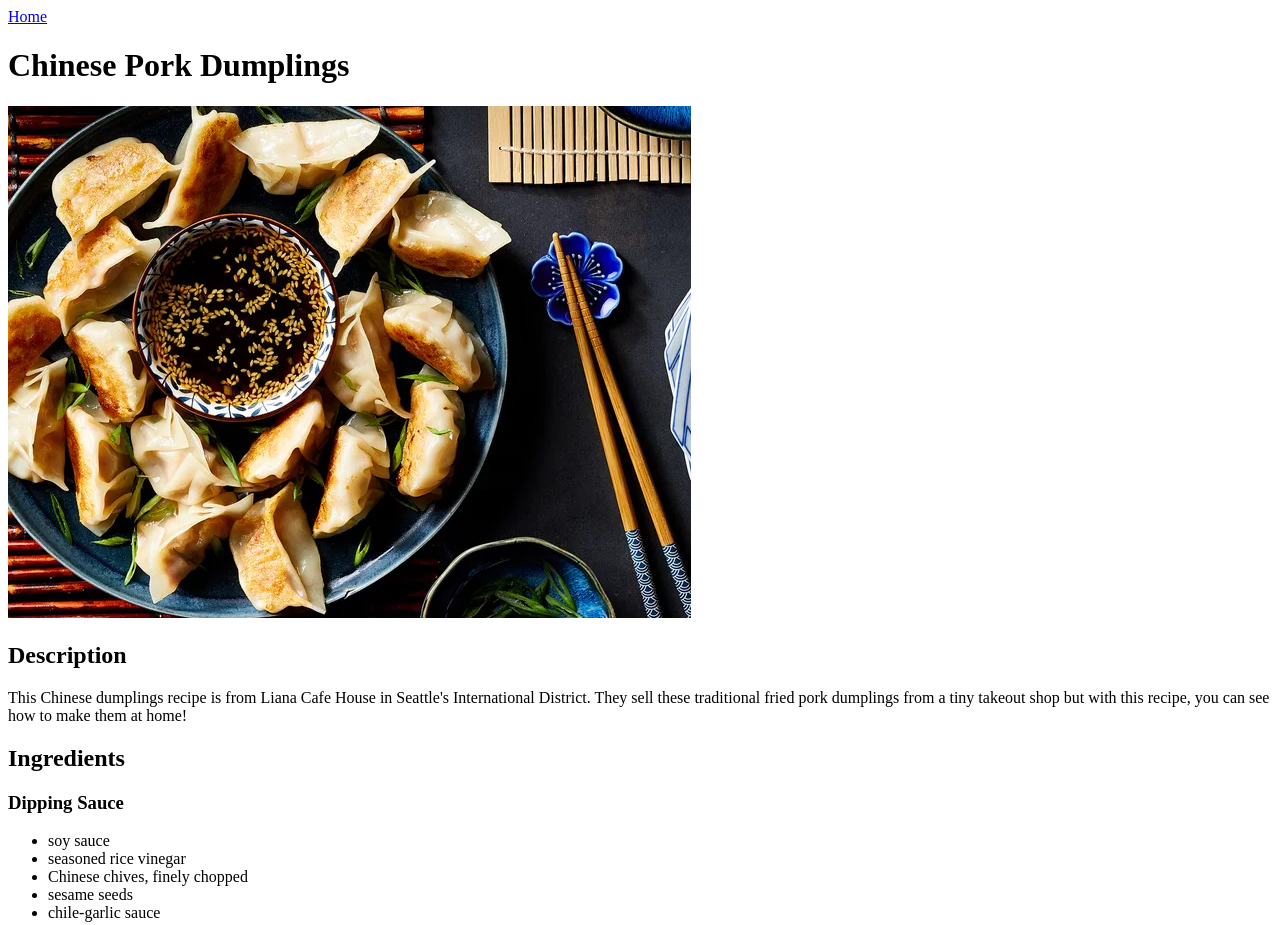
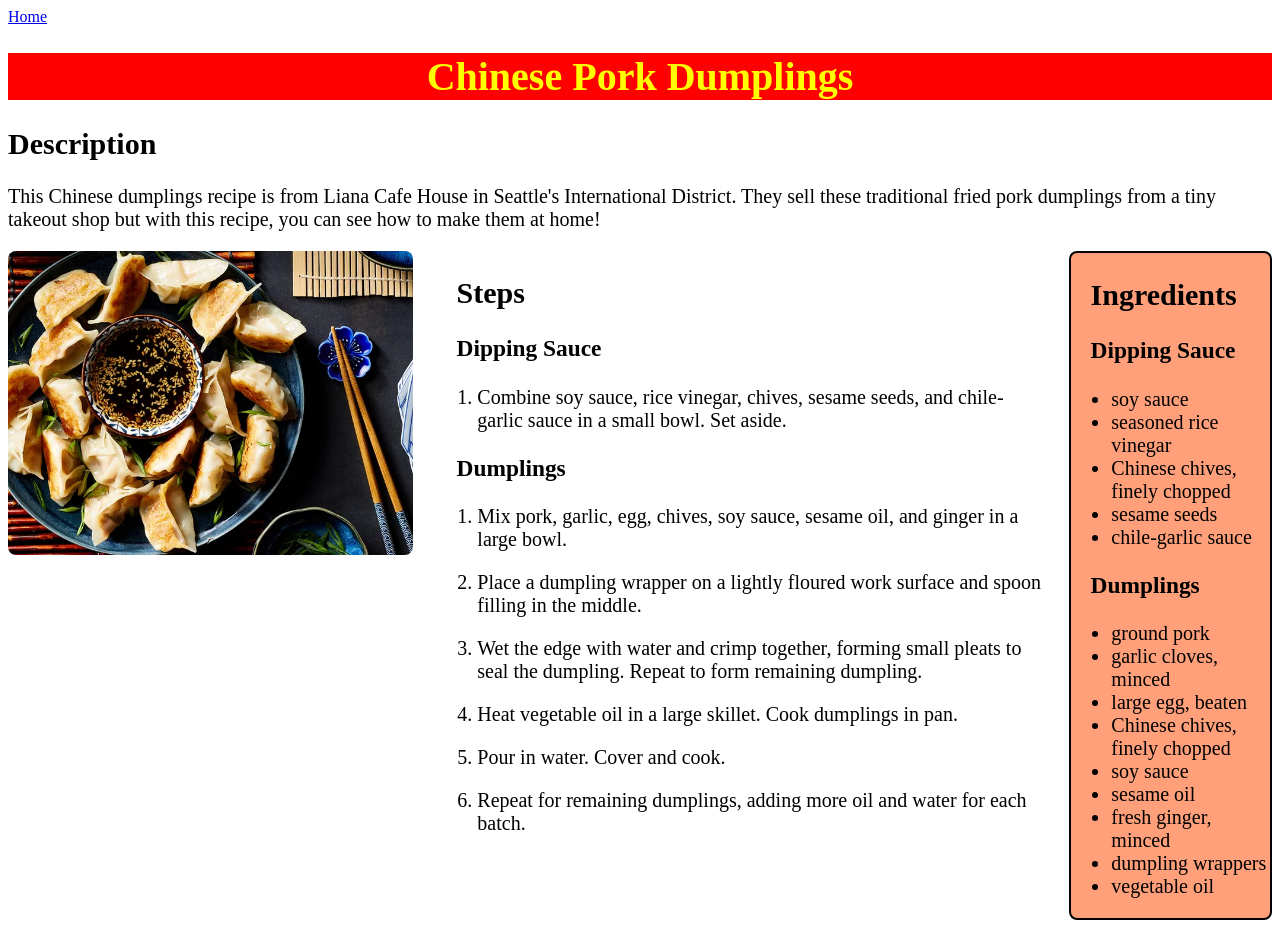
Before and after one commit to marcelojmontanez/odin-recipes, a plain HTML site: page recipes/chinese-pork-dumplings.html in a window 1280 px wide. Shown: the top 925 px of the page. Drawn offline with Linux system fonts and the light colour scheme.

Commit message:
Update html structure of remaining recipe pages
Change html of recipe pages to match new css.

```diff
--- a/recipes/chinese-pork-dumplings.html
+++ b/recipes/chinese-pork-dumplings.html
@@ -3,18 +3,54 @@
     <head>
         <meta charset="UTF-8">
         <title>Chinese Pork Dumplings Recipe</title>
+        <link rel="stylesheet" href="odin-recipes-recipe.css">
     </head>
     <body>
-        <a href="../index.html">Home</a>
-        <h1>Chinese Pork Dumplings</h1>
-        <img src="../images/chinese-pork-dumplings.png"
-            alt="a picture of Chinese pork dumplings">
+        <a class="home" href="../index.html">Home</a>
+        <main class="recipe">
+			<h1 class="name">Chinese Pork Dumplings</h1>
+
+			<div class="desc">
                 <h2>Description</h2>
                 <p>This Chinese dumplings recipe is from Liana Cafe House in
                     Seattle's International District. They sell these traditional
                     fried pork dumplings from a tiny takeout shop but with this recipe,
                     you can see how to make them at home!
                 </p>
+            </div>
+
+            <div class="content">
+				<img src="../images/chinese-pork-dumplings.png"
+                    alt="a picture of Chinese pork dumplings">
+
+                <div class="steps">
+					<h2>Steps</h2>
+					<h3>Dipping Sauce</h3>
+                    <ol>
+                        <li>Combine soy sauce, rice vinegar, chives, sesame seeds,
+                            and chile-garlic sauce in a small bowl. Set aside.
+                        </li>
+                    </ol>
+					<h3>Dumplings</h3>
+					<ol>
+						<li>Mix pork, garlic, egg, chives, soy sauce, sesame oil, and ginger
+							in a large bowl.
+						</li>
+						<li>Place a dumpling wrapper on a lightly floured work surface and
+							spoon filling in the middle.
+						</li>
+						<li>Wet the edge with water and crimp together, forming small pleats
+							to seal the dumpling. Repeat to form remaining dumpling.
+						</li>
+						<li>Heat vegetable oil in a large skillet. Cook dumplings in pan.</li>
+						<li>Pour in water. Cover and cook.</li>
+						<li>Repeat for remaining dumplings, adding more oil and water
+							for each batch.
+						</li>
+					</ol>
+                </div>
+
+				<div class="ingredients">
                     <h2>Ingredients</h2>
                     <h3>Dipping Sauce</h3>
                     <ul>
@@ -36,27 +72,8 @@
                         <li>dumpling wrappers</li>
                         <li>vegetable oil</li>
                     </ul>
-        <h2>Steps</h2>
-        <h3>Dipping Sauce</h3>
-        <p>Combine soy sauce, rice vinegar, chives, sesame seeds,
-            and chile-garlic sauce in a small bowl. Set aside.
-        </p>
-        <h3>Dumplings</h3>
-        <ol>
-            <li>Mix pork, garlic, egg, chives, soy sauce, sesame oil, and ginger
-                in a large bowl.
-            </li>
-            <li>Place a dumpling wrapper on a lightly floured work surface and
-                spoon filling in the middle.
-            </li>
-            <li>Wet the edge with water and crimp together, forming small pleats
-                to seal the dumpling. Repeat to form remaining dumpling.
-            </li>
-            <li>Heat vegetable oil in a large skillet. Cook dumplings in pan.</li>
-            <li>Pour in water. Cover and cook.</li>
-            <li>Repeat for remaining dumplings, adding more oil and water
-                for each batch.
-            </li>
-        </ol>
+                </div>
+            </div>
+        </main>
     </body>
 </html>
--- a/recipes/odin-recipes-recipe.css
+++ b/recipes/odin-recipes-recipe.css
@@ -31,7 +31,8 @@
     margin-bottom: 1em;
 }
 
-.recipe h2 {
+.recipe h2,
+.recipe h3 {
     text-align: start;
     margin-left: 1.2rem;
 }
@@ -40,10 +41,6 @@
     margin-left: 0;
 }
 
-.ingredients h2 {
-    margin-left: 5%;
-}
-
 img {
   width: 100%;
   height: auto;
```
Also changed, not shown: recipes/mac-and-cheese.html (+26 -11 lines). Lines whose indentation alone changed are shown as unchanged.
